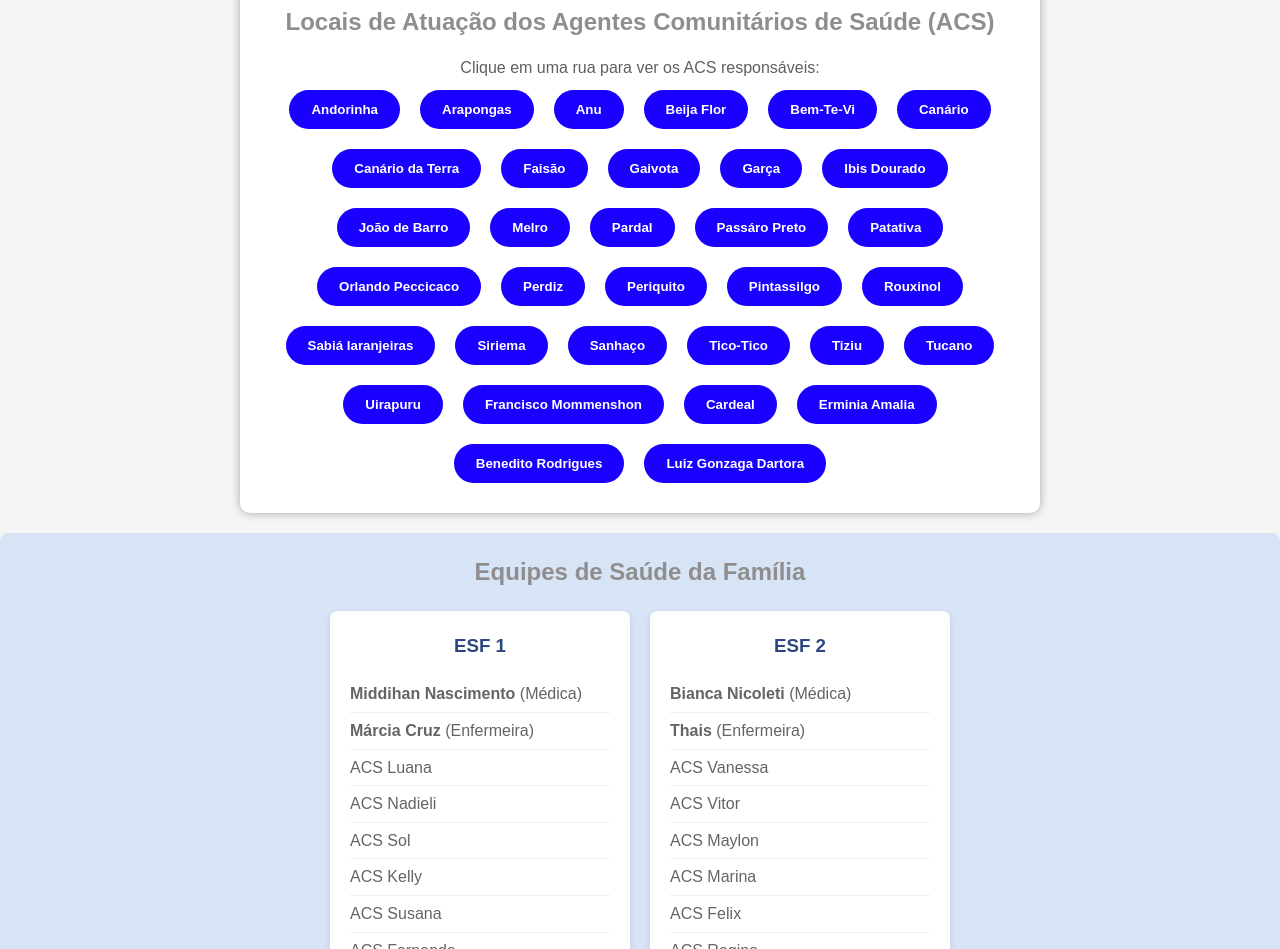
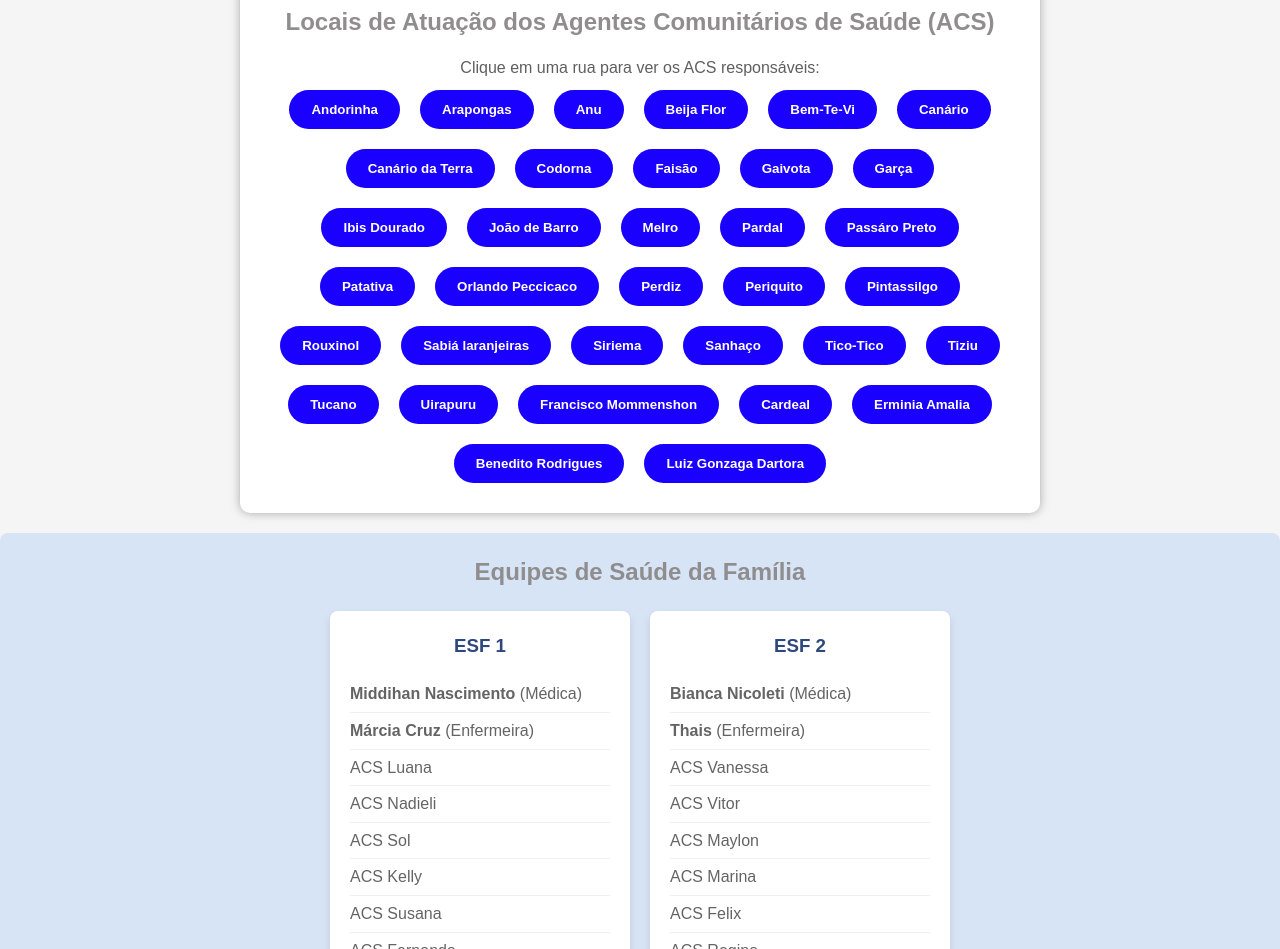
Before and after one commit to UBSPORTAL2025/UBSPORTAL, a plain HTML site: page index.html in a window 1280 px wide. Shown: the part 3109-4058 px from the top of the page. Drawn offline with Linux system fonts and the light colour scheme.

Commit message:
Update index.html

```diff
--- a/index.html
+++ b/index.html
@@ -1260,6 +1260,7 @@ body.dark .contatos-info h3 {
         "Bem-Te-Vi",
         "Canário",
         "Canário da Terra",
+        "Codorna",
         "Faisão",
         "Gaivota",
         "Garça",
@@ -1355,7 +1356,9 @@ body.dark .contatos-info h3 {
         }else if (street === "Canário") {
           agents = [
             { name: "ACS Vanessa", photo: "vanessa.png", info: "Casas(par 474 ate 772)" },
-            { name: "ACS Nadieli", photo: "nadieli.png", info: "Casas(par)" }
+            { name: "ACS Nadieli", photo: "nadieli.png", info: "Casas(par)" },
+            { name: "ACS Regina", photo: "regina.png", info: "Casas(par)" },
+            { name: "ACS Vitor", photo: "vitor.png", info: "Casas(par)" },
           ];
         }else if (street === "Garça") {
           agents = [
@@ -1416,6 +1419,7 @@ body.dark .contatos-info h3 {
         }else if (street === "Rouxinol") {
           agents = [
           { name: "ACS Regina", photo: "regina.png", info: "Agente de Saúde" },
+          { name: "ACS Tais", photo: "tais.png", info: "Agente de Saúde" },
 
           ];
         }else if (street === "Canário da Terra") {
@@ -1496,6 +1500,13 @@ body.dark .contatos-info h3 {
           agents = [
             { name: "Débora", photo: "debora.png", info: "Agente de Saúde" },
             { name: "Susana", photo: "susana.png", info: "Agente de Saúde" },
+
+          ];
+        } else if (street === "Codorna") {
+          agents = [
+            { name: "Fernanda", photo: "fernanda.png", info: "Agente de Saúde" },
+            { name: "kelly", photo: "kelly.png", info: "Agente de Saúde" },
+
 
           ];
         }
```
